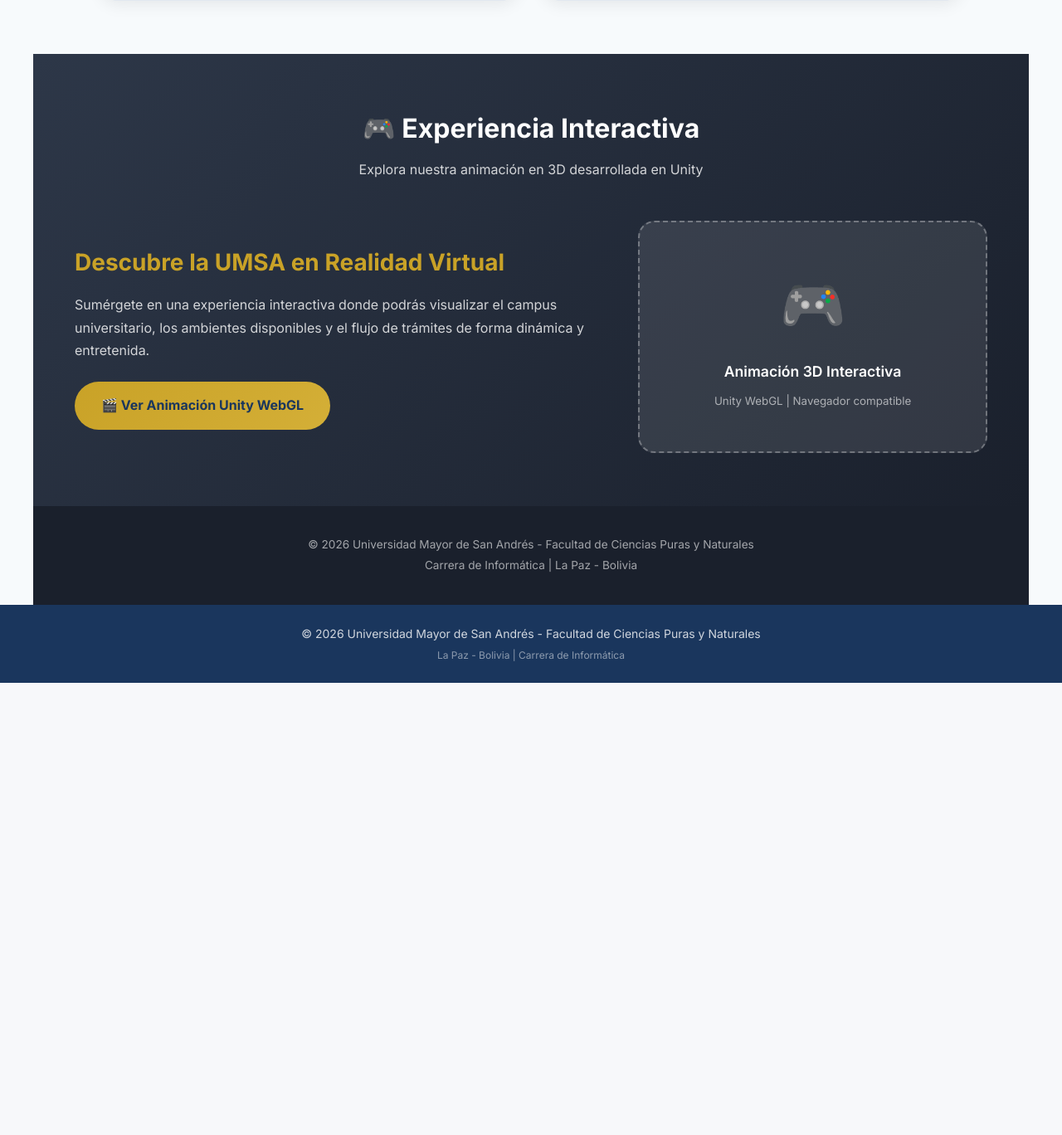
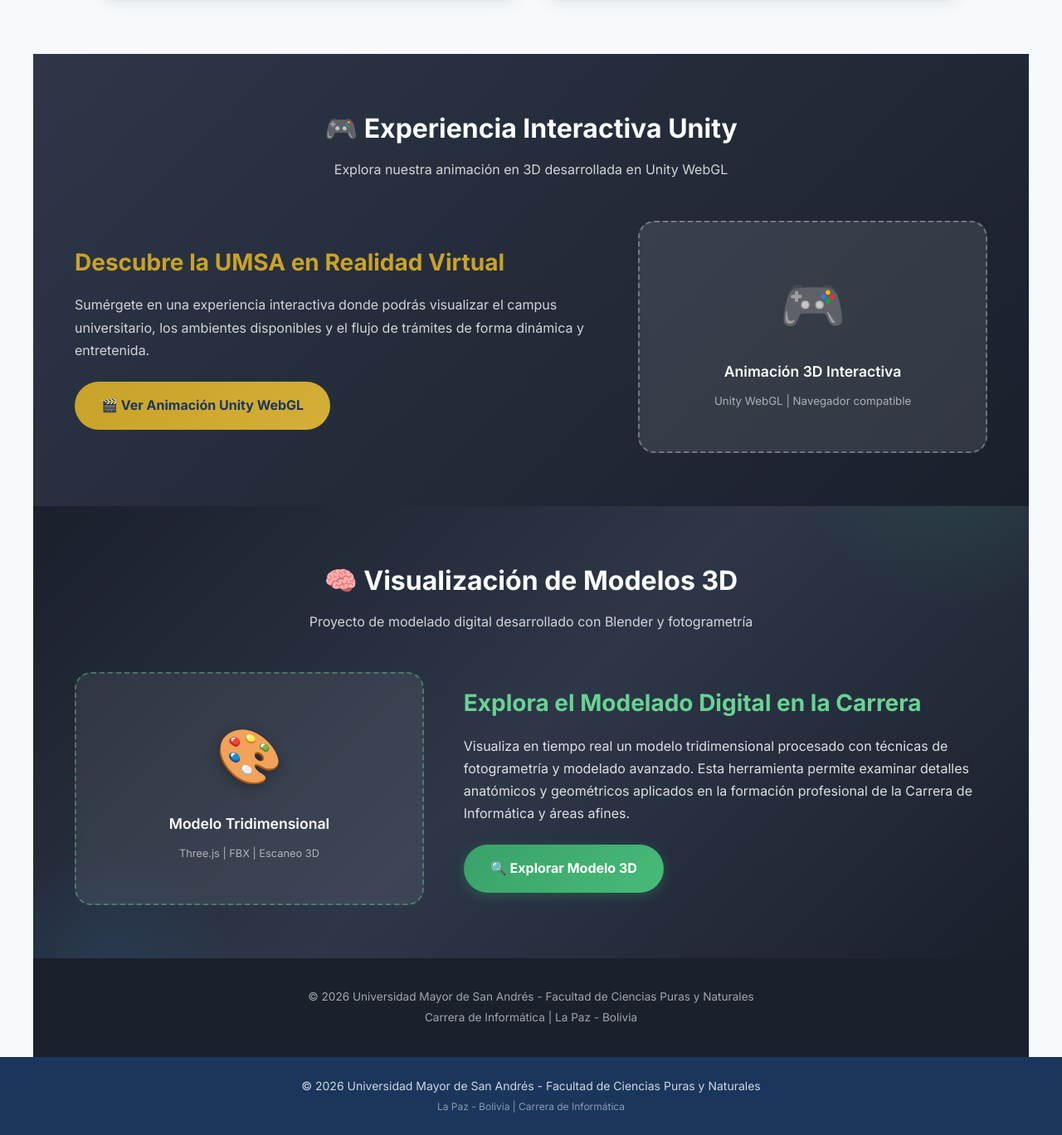
Before and after one commit to otakurux/proyecto_digitalizacion, a Flask app: page / in a window 1280 px wide. Shown: the part 2899-4267 px from the top of the page at 83% size. Before the commit the page ends 3722 px from the top, so only its background shows below. Run offline with Flask 3, Linux system fonts and the light colour scheme; data that the repository does not hold is empty.

Commit message:
feat: visualizacion modelo 3d

```diff
--- a/app/views/static/css/style.css
+++ b/app/views/static/css/style.css
@@ -1379,6 +1379,157 @@ body {
 }
 
 /* ============================================
+   SECCIÓN MODELO 3D (Visor Three.js)
+   ============================================ */
+
+.section-modelo3d {
+    background: linear-gradient(135deg, #1a202c 0%, #2d3748 50%, #1a202c 100%);
+    padding: 4rem 2rem;
+    margin: 0 -2rem;
+    color: white;
+    position: relative;
+    overflow: hidden;
+}
+
+/* Decoración sutil de fondo para diferenciarlo de Unity */
+.section-modelo3d::before {
+    content: '';
+    position: absolute;
+    top: -50%;
+    right: -10%;
+    width: 400px;
+    height: 400px;
+    background: radial-gradient(circle, rgba(56, 161, 105, 0.15) 0%, transparent 70%);
+    border-radius: 50%;
+    pointer-events: none;
+}
+
+.section-modelo3d::after {
+    content: '';
+    position: absolute;
+    bottom: -30%;
+    left: -5%;
+    width: 300px;
+    height: 300px;
+    background: radial-gradient(circle, rgba(49, 130, 206, 0.12) 0%, transparent 70%);
+    border-radius: 50%;
+    pointer-events: none;
+}
+
+/* Reutiliza .animacion-content pero con ajustes */
+.section-modelo3d .animacion-content {
+    display: grid;
+    grid-template-columns: 1fr 1.5fr;
+    gap: 3rem;
+    max-width: 1100px;
+    margin: 0 auto;
+    align-items: center;
+    position: relative;
+    z-index: 2;
+}
+
+.section-modelo3d .animacion-info h3 {
+    font-size: 1.75rem;
+    margin-bottom: 1rem;
+    color: #68d391;  /* Verde diferente al dorado de Unity */
+}
+
+.section-modelo3d .animacion-info p {
+    color: rgba(255,255,255,0.85);
+    line-height: 1.7;
+    margin-bottom: 1.5rem;
+}
+
+/* Botón específico para el modelo 3D */
+.section-modelo3d .btn-animacion {
+    display: inline-block;
+    background: linear-gradient(135deg, #38a169 0%, #48bb78 100%);
+    color: white;
+    padding: 1rem 2rem;
+    border-radius: 50px;
+    text-decoration: none;
+    font-weight: 700;
+    font-size: 1rem;
+    transition: all 0.3s ease;
+    border: none;
+    cursor: pointer;
+    box-shadow: 0 4px 15px rgba(56, 161, 105, 0.3);
+}
+
+.section-modelo3d .btn-animacion:hover {
+    transform: translateY(-3px) scale(1.02);
+    box-shadow: 0 10px 30px rgba(56, 161, 105, 0.5);
+    background: linear-gradient(135deg, #2f855a 0%, #38a169 100%);
+}
+
+/* Preview box con estilo propio */
+.section-modelo3d .preview-box {
+    background: rgba(255,255,255,0.08);
+    border-radius: 20px;
+    padding: 3rem 2rem;
+    text-align: center;
+    border: 2px dashed rgba(104, 211, 145, 0.4);
+    backdrop-filter: blur(5px);
+    transition: all 0.3s ease;
+}
+
+.section-modelo3d .preview-box:hover {
+    border-color: rgba(104, 211, 145, 0.8);
+    background: rgba(255,255,255,0.12);
+    transform: scale(1.02);
+}
+
+.section-modelo3d .preview-icon {
+    font-size: 4rem;
+    display: block;
+    margin-bottom: 1rem;
+    filter: drop-shadow(0 4px 8px rgba(0,0,0,0.3));
+}
+
+.section-modelo3d .preview-box p {
+    font-size: 1.1rem;
+    font-weight: 600;
+    margin-bottom: 0.5rem;
+    color: white;
+}
+
+.section-modelo3d .preview-box small {
+    color: rgba(255,255,255,0.6);
+    font-size: 0.8rem;
+}
+
+/* Etiqueta de tecnología */
+.tech-tag {
+    display: inline-block;
+    background: rgba(255,255,255,0.1);
+    border: 1px solid rgba(255,255,255,0.2);
+    color: rgba(255,255,255,0.8);
+    padding: 0.25rem 0.75rem;
+    border-radius: 999px;
+    font-size: 0.75rem;
+    margin-top: 0.5rem;
+    font-family: 'Courier New', monospace;
+}
+
+/* ============================================
+   RESPONSIVE MODELO 3D
+   ============================================ */
+
+@media (max-width: 768px) {
+    .section-modelo3d .animacion-content {
+        grid-template-columns: 1fr;
+    }
+
+    .section-modelo3d {
+        padding: 3rem 1.5rem;
+    }
+
+    .section-modelo3d .preview-box {
+        padding: 2rem 1.5rem;
+    }
+}
+
+/* ============================================
    FOOTER INSTITUCIONAL
    ============================================ */
 
--- a/app/views/templates/index.html
+++ b/app/views/templates/index.html
@@ -146,8 +146,8 @@
 <!-- SECCIÓN ANIMACIÓN UNITY -->
 <div class="section-animacion">
     <div class="section-header light">
-        <h2>🎮 Experiencia Interactiva</h2>
-        <p>Explora nuestra animación en 3D desarrollada en Unity</p>
+        <h2>🎮 Experiencia Interactiva Unity</h2>
+        <p>Explora nuestra animación en 3D desarrollada en Unity WebGL</p>
     </div>
     <div class="animacion-content">
         <div class="animacion-info">
@@ -167,6 +167,30 @@
     </div>
 </div>
 
+<!-- SECCIÓN MODELO 3D -->
+<div class="section-modelo3d">
+    <div class="section-header light">
+        <h2>🧠 Visualización de Modelos 3D</h2>
+        <p>Proyecto de modelado digital desarrollado con Blender y fotogrametría</p>
+    </div>
+    <div class="animacion-content">
+        <div class="animacion-preview">
+            <div class="preview-box preview-3d">
+                <span class="preview-icon">🎨</span>
+                <p>Modelo Tridimensional</p>
+                <small>Three.js | FBX | Escaneo 3D</small>
+            </div>
+        </div>
+        <div class="animacion-info">
+            <h3>Explora el Modelado Digital en la Carrera</h3>
+            <p>Visualiza en tiempo real un modelo tridimensional procesado con técnicas de fotogrametría
+            y modelado avanzado. Esta herramienta permite examinar detalles anatómicos y geométricos
+            aplicados en la formación profesional de la Carrera de Informática y áreas afines.</p>
+            <a href="/visor3d" target="_blank" class="btn-animacion">🔍 Explorar Modelo 3D</a>
+        </div>
+    </div>
+</div>
+
 <!-- FOOTER INSTITUCIONAL -->
 <div class="footer-institucional">
     <p>© 2026 Universidad Mayor de San Andrés - Facultad de Ciencias Puras y Naturales</p>
```
Also changed, not shown: app/__init__.py (+4 -10 lines), app/controllers/animacion_controller.py (added, +27 -0 lines), app/controllers/modelo3d_controller.py (added, +32 -0 lines), cabeza_3d/visor.css (added, +38 -0 lines), cabeza_3d/visor.html (added, +37 -0 lines), cabeza_3d/visor.js (added, +304 -0 lines), 1 other file.
